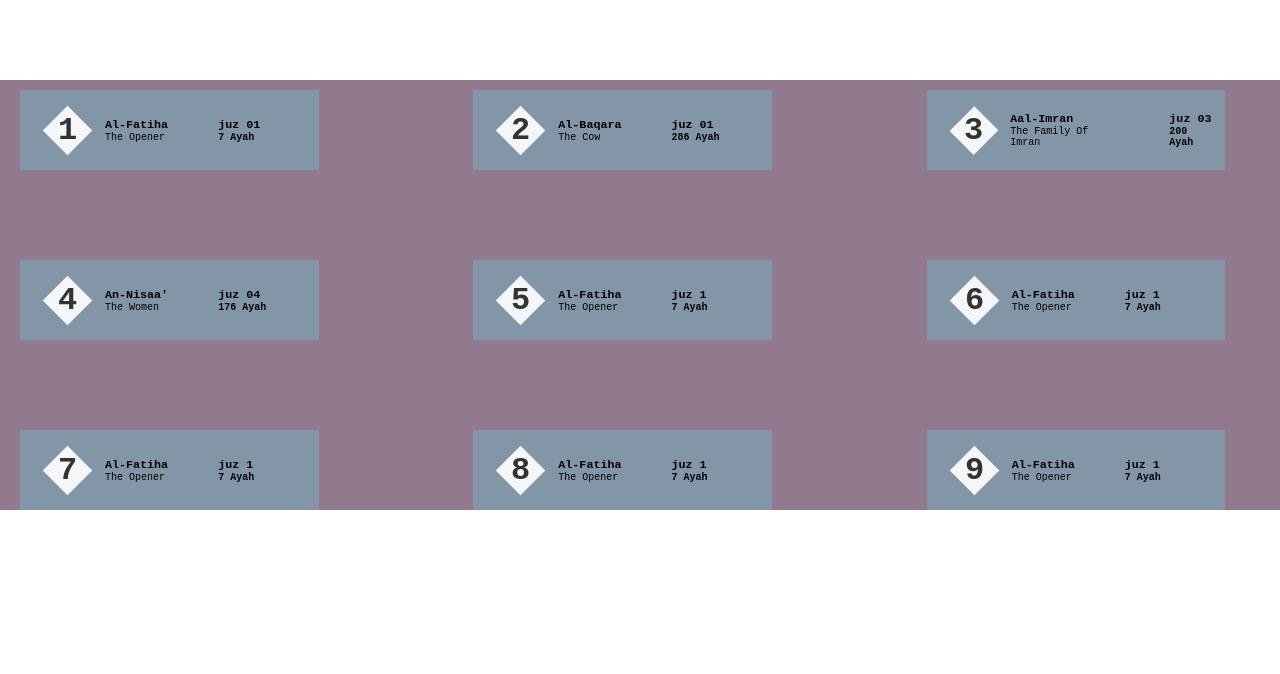
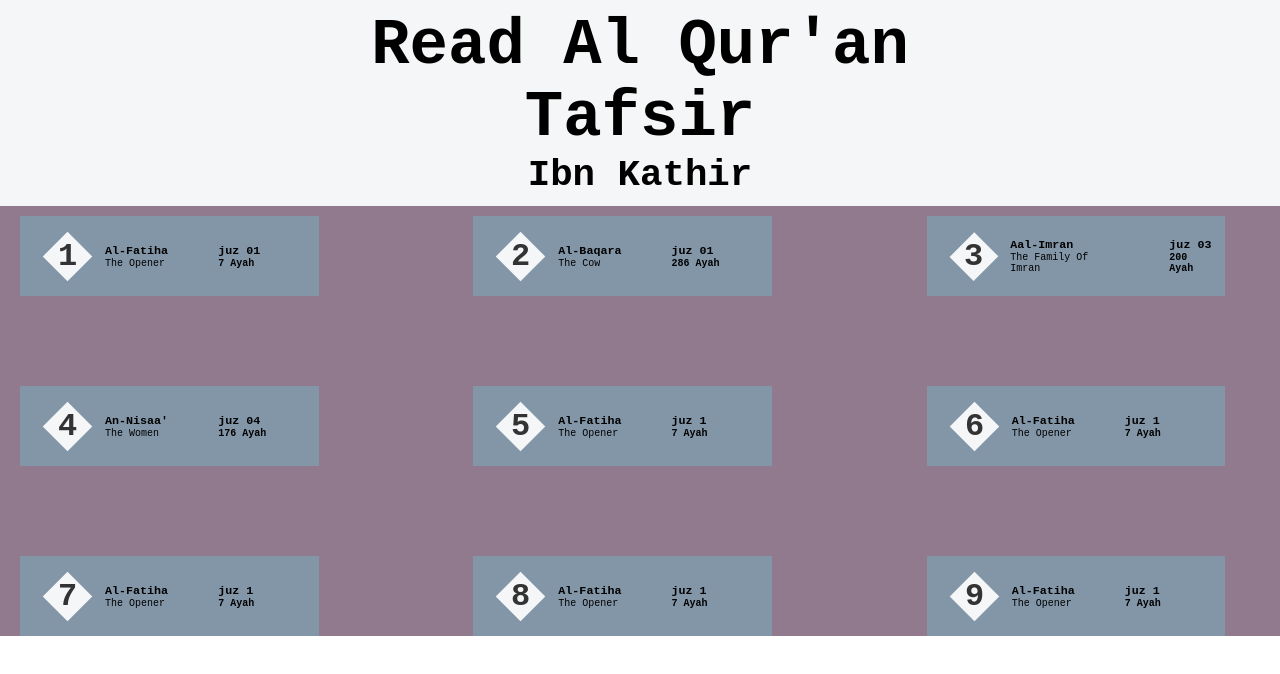
Before and after one commit to Sonkor114/Quran-Surah, a plain HTML site: page index.html in a window 1280 px wide. Drawn offline with Linux system fonts and the light colour scheme.

Commit message:
updated new features

```diff
--- a/index.html
+++ b/index.html
@@ -7,7 +7,16 @@
     <link rel="stylesheet" href="style.css">
 </head>
 <body>
+
+     <!-- heading  -->
+     <div class="head">
+        <h1>Read Al Qur'an
+            <br>Tafsir
+            </h1>
+            <h3>Ibn Kathir</h3>
+     </div>
     <div class="container">
+
 <!-- //Al-Fatiha -->
         <div class="subFiles">
             <div class="diamond"><span>1</span></div>
--- a/style.css
+++ b/style.css
@@ -4,15 +4,19 @@
     box-sizing: border-box;
     font-family: 'Courier New', Courier, monospace;
 }
+.head {
+    text-align: center;
+    font-size: 2rem;
+    background: #f5f6f7;
+    padding: 10px;
+}
 
 .container {
     display: grid;
     grid-template-columns: repeat(3, 1fr);
     gap: 5rem;
-    margin-block: 5rem;
+    /* margin-block: 5rem; */
     background-color: #927a8e;
-    /* margin-block: auto; */
-    ;
 }
 .subFiles {
     display: flex;
```
